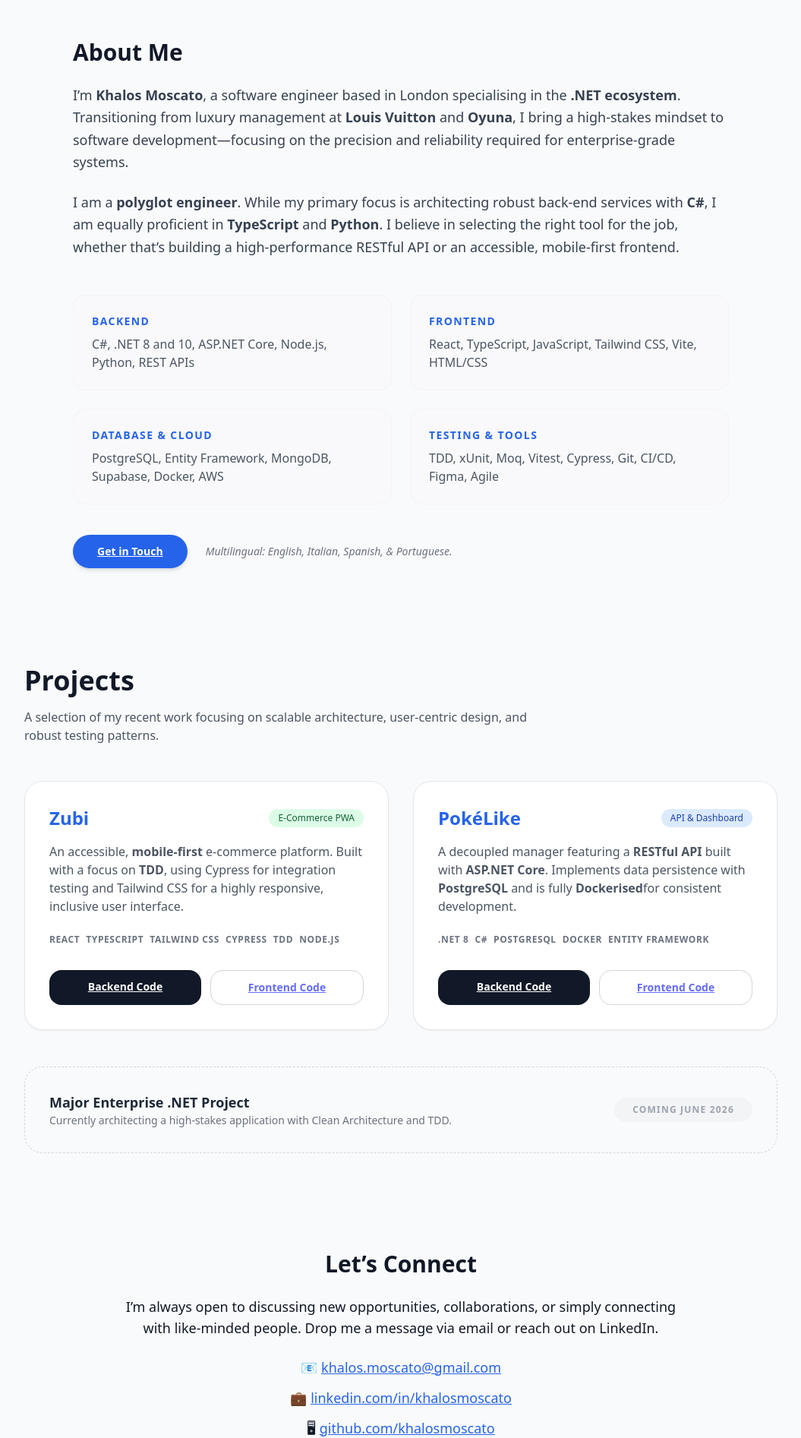
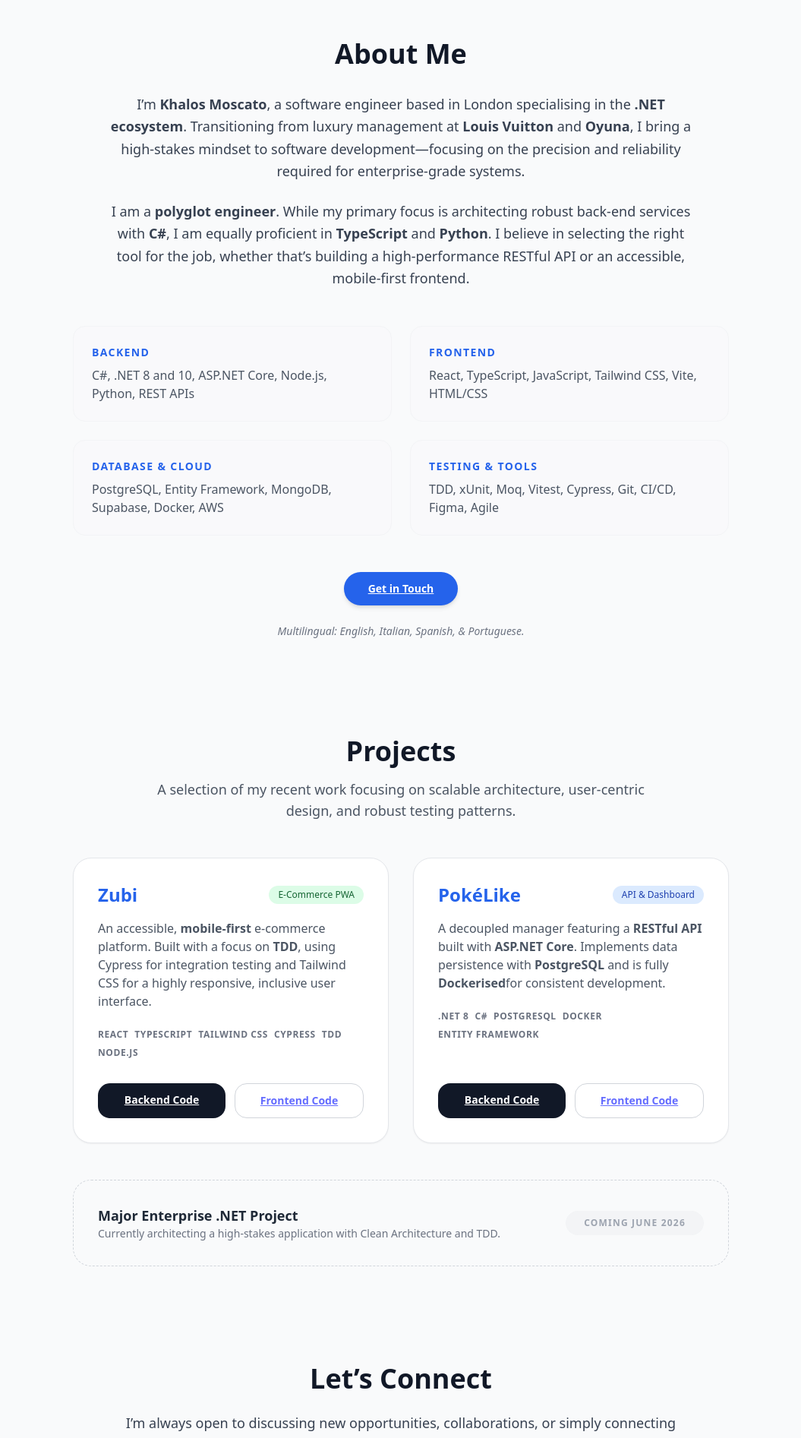
Before and after one commit to khalosmoscato/khalos-portfolio, a React (Vite) app: page / in a window 1280 px wide. Shown: the part 880-2773 px from the top of the page at 76% size, without its empty margins (112-1167 px from the left). Built offline with nearby package versions, Linux system fonts and the light colour scheme.

Commit message:
chore: fix some lines

```diff
--- a/src/components/Navbar.tsx
+++ b/src/components/Navbar.tsx
@@ -6,16 +6,15 @@ const Navbar: React.FC = () => (
     <div className="mx-auto flex max-w-6xl items-center justify-between px-4 py-3">
       <a
         href="#home"
-        className="font-heading text-xl font-bold"
+        className="font-heading text-base font-bold whitespace-nowrap shrink-0 sm:text-xl"
         aria-label="Go to top of page"
       >
         Khalos Moscato
       </a>
-      <div className="flex items-center gap-4">
+      <div className="flex items-center gap-3 text-sm sm:gap-6 sm:text-base">
         <a
           href="#about"
           className="transition-colors hover:text-primary focus:outline-none focus:ring-2 focus:ring-accent focus:ring-offset-2"
-          aria-current="page"
         >
           About
         </a>
@@ -31,7 +30,9 @@ const Navbar: React.FC = () => (
         >
           Contact
         </a>
-        <DarkModeToggle />
+        <div className="ml-1 shrink-0">
+          <DarkModeToggle />
+        </div>
       </div>
     </div>
   </nav>
--- a/src/pages/About.tsx
+++ b/src/pages/About.tsx
@@ -26,16 +26,20 @@ const About: React.FC = () => {
       className="mx-auto max-w-4xl px-4 py-16"
       aria-label="About section"
     >
-      <h2 className="mb-6 text-3xl font-bold text-gray-900 dark:text-white">About Me</h2>
+      {/* Title updated to text-4xl and fully centered */}
+      <h2 className="mb-8 text-center text-4xl font-bold text-gray-900 dark:text-white">
+        About Me
+      </h2>
 
-      <div className="space-y-6 text-lg leading-relaxed text-gray-700 dark:text-gray-300">
-        <p>
+      {/* Paragraphs centered for a cohesive look with the title */}
+      <div className="space-y-6 text-center text-lg leading-relaxed text-gray-700 dark:text-gray-300">
+        <p className="mx-auto max-w-3xl">
           I’m <strong>Khalos Moscato</strong>, a software engineer based in London specialising in the <strong>.NET ecosystem</strong>.
           Transitioning from luxury management at <strong>Louis Vuitton</strong> and <strong>Oyuna</strong>,
           I bring a high-stakes mindset to software development—focusing on the precision and reliability required for enterprise-grade systems.
         </p>
 
-        <p>
+        <p className="mx-auto max-w-3xl">
           I am a <strong>polyglot engineer</strong>. While my primary focus is architecting robust back-end services with <strong>C#</strong>,
           I am equally proficient in <strong>TypeScript</strong> and <strong>Python</strong>. I believe in selecting the right tool for the job,
           whether that’s building a high-performance RESTful API or an accessible, mobile-first frontend.
@@ -59,14 +63,15 @@ const About: React.FC = () => {
         ))}
       </div>
 
-      <div className="mt-10 flex flex-col items-start gap-6 sm:flex-row sm:items-center">
+      {/* Centered button/text container */}
+      <div className="mt-12 flex flex-col items-center gap-6">
         <a
           href="#contact"
           className="inline-block rounded-2xl bg-primary px-8 py-3 text-sm font-bold text-white shadow-md transition-all hover:bg-primary-dark focus:outline-none focus:ring-2 focus:ring-primary"
         >
           Get in Touch
         </a>
-        <p className="text-sm text-gray-500 italic">
+        <p className="text-center text-sm italic text-gray-500">
           Multilingual: English, Italian, Spanish, & Portuguese.
         </p>
       </div>
--- a/src/pages/Contact.tsx
+++ b/src/pages/Contact.tsx
@@ -7,16 +7,20 @@ const Contact: React.FC = () => {
       className="mx-auto max-w-3xl px-4 py-16 text-center"
       aria-label="Contact section"
     >
-      <h2 className="mb-6 text-3xl font-bold">Let’s Connect</h2>
-      <p className="mb-6 text-lg">
+      {/* Updated to text-4xl to match About and Projects */}
+      <h2 className="mb-6 text-4xl font-bold text-gray-900 dark:text-white">
+        Let’s Connect
+      </h2>
+
+      <p className="mb-8 text-lg leading-relaxed text-gray-700 dark:text-gray-300">
         I’m always open to discussing new opportunities, collaborations, or simply
         connecting with like-minded people. Drop me a message via email or reach out on
         LinkedIn.
       </p>
 
-      <ul className="space-y-3 text-lg">
-        <li>
-          📧{' '}
+      <ul className="space-y-4 text-lg">
+        <li className="flex items-center justify-center gap-2">
+          <span>📧</span>
           <a
             href="mailto:khalos.moscato@gmail.com"
             className="text-primary underline hover:no-underline focus:outline-none focus:ring-2 focus:ring-primary"
@@ -24,8 +28,8 @@ const Contact: React.FC = () => {
             khalos.moscato@gmail.com
           </a>
         </li>
-        <li>
-          💼{' '}
+        <li className="flex items-center justify-center gap-2">
+          <span>💼</span>
           <a
             href="https://www.linkedin.com/in/khalosmoscato/"
             target="_blank"
@@ -35,8 +39,8 @@ const Contact: React.FC = () => {
             linkedin.com/in/khalosmoscato
           </a>
         </li>
-        <li>
-          🖥{' '}
+        <li className="flex items-center justify-center gap-2">
+          <span>🖥</span>
           <a
             href="https://github.com/khalosmoscato"
             target="_blank"
@@ -46,8 +50,14 @@ const Contact: React.FC = () => {
             github.com/khalosmoscato
           </a>
         </li>
-        <li>📱 +44 7865 359321</li>
-        <li>📍 London, U.K.</li>
+        <li className="flex items-center justify-center gap-2">
+          <span>📱</span>
+          <span className="text-gray-700 dark:text-gray-300">+44 7865 359321</span>
+        </li>
+        <li className="flex items-center justify-center gap-2">
+          <span>📍</span>
+          <span className="text-gray-700 dark:text-gray-300">London, U.K.</span>
+        </li>
       </ul>
     </section>
   );
--- a/src/pages/Projects.tsx
+++ b/src/pages/Projects.tsx
@@ -4,18 +4,21 @@ const Projects: React.FC = () => {
   return (
     <section
       id="projects"
-      className="mx-auto max-w-5xl px-4 py-16"
+      className="mx-auto max-w-4xl px-4 py-16"
       aria-label="Projects section"
     >
-      <div className="flex flex-col gap-4 mb-12">
-        <h2 className="text-4xl font-bold">Projects</h2>
-        <p className="text-gray-600 dark:text-gray-400 max-w-2xl">
+      {/* Centered Header for Desktop and Mobile */}
+      <div className="flex flex-col gap-4 mb-12 text-center">
+        <h2 className="text-4xl font-bold text-gray-900 dark:text-white">
+          Projects
+        </h2>
+        <p className="text-gray-600 dark:text-gray-400 max-w-2xl mx-auto text-lg">
           A selection of my recent work focusing on scalable architecture,
           user-centric design, and robust testing patterns.
         </p>
       </div>
 
-      <div className="grid gap-8 sm:grid-cols-1 md:grid-cols-2">
+      <div className="grid gap-8 grid-cols-1 md:grid-cols-2">
 
         {/* ZUBI Project Card */}
         <div className="flex flex-col rounded-2xl border bg-white p-8 shadow-sm transition-all hover:shadow-md dark:bg-gray-900 dark:border-gray-800">
@@ -104,11 +107,15 @@ const Projects: React.FC = () => {
         </div>
       </div>
 
-      {/* Enterprise Project Bar */}
+      {/* Enterprise Project Bar - Centered Content */}
       <div className="mt-12 flex flex-col items-center justify-between rounded-2xl border border-dashed border-gray-300 p-8 dark:border-gray-700 sm:flex-row">
         <div className="text-center sm:text-left">
-          <h3 className="text-lg font-semibold text-gray-800 dark:text-gray-200">Major Enterprise .NET Project</h3>
-          <p className="text-sm text-gray-500">Currently architecting a high-stakes application with Clean Architecture and TDD.</p>
+          <h3 className="text-lg font-semibold text-gray-800 dark:text-gray-200">
+            Major Enterprise .NET Project
+          </h3>
+          <p className="text-sm text-gray-500">
+            Currently architecting a high-stakes application with Clean Architecture and TDD.
+          </p>
         </div>
         <div className="mt-4 inline-block animate-pulse rounded-full bg-gray-100 px-6 py-2 text-xs font-bold uppercase tracking-widest text-gray-400 dark:bg-gray-800 sm:mt-0">
           Coming June 2026
```
